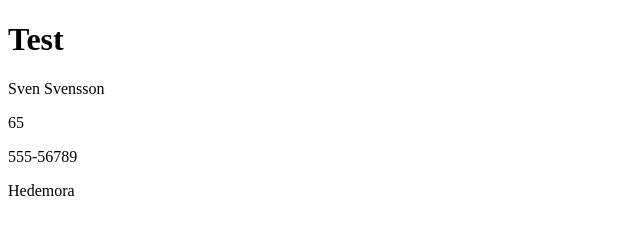
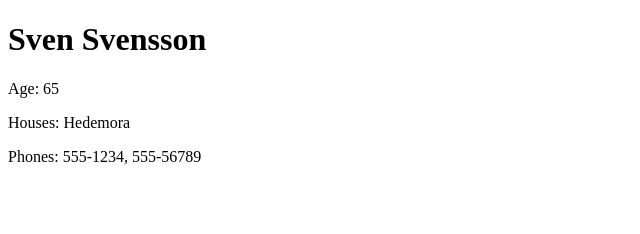
Before and after one commit to permag/LupoJS, a plain HTML site: page index.html in a window 1280 px wide. Shown: the whole page, without its empty margins (0-640 px from the left). Drawn offline with nearby package versions, Linux system fonts and the light colour scheme.

Commit message:
working basics

```diff
--- a/app.js
+++ b/app.js
@@ -17,13 +17,17 @@
         var view = document.getElementById('view');
         var $model = {
                 person: personModel()
-            };
+        };
+        render('./part.html', view, $model);
+    }
 
+    function render(template, view, $model) {
         $.ajax({
-            url: './part.html',
+            url: template,
             method: 'GET',
-            success: function (template) {
-                view.innerHTML = templateGenerator(template, $model);
+            cache: false,
+            success: function (html) {
+                view.innerHTML = htmlGenerator(html, $model);
             },
             error: function () {
                 console.log('Error...');
@@ -31,19 +35,17 @@
         });
     }
 
-
-    function templateGenerator(template, $model) {
-        var re = /{{([^}}]+)?}}/g,
+    function htmlGenerator(html, $model) {
+        var re = /{{([^}}]+)?}}/,
             bracket = '',
             member = '';
-        while (match = re.exec(template)) {
+        while (match = re.exec(html)) {
             bracket = match[0];
             member = $.trim(match[1]);
             var fu = new Function('member', '$model', 'return $model.' + member + ';');
-            console.log(member);
-            template = template.replace(bracket, fu(member, $model));
+            html = html.replace(bracket, fu(member, $model));
         }
-        return template;
+        return html;
     }
 
     init();
--- a/part.html
+++ b/part.html
@@ -1,4 +1,4 @@
-<h1>Test</h1>
-<p>{{ person.name }}</p><p>{{ person.age }}</p>
-<p>{{ person.phones[1] }}</p>
-<p>{{ person.houses.summer }}</p>
+<h1>{{ person.name }}</h1>
+<p>Age: {{ person.age }}</p>
+<p>Houses: {{ person.houses.summer }}</p>
+<p>Phones: {{ person.phones[0] }}, {{ person.phones[1] }}</p>
```
